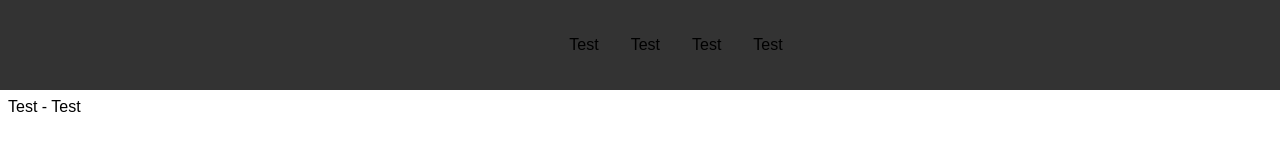
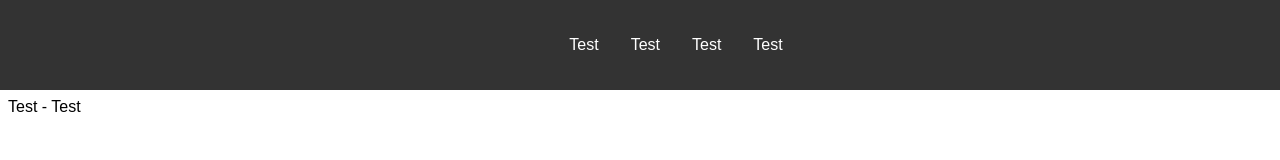
Before and after one commit to piastrempler-netizen/testpage, a plain HTML site: page index.html in a window 1280 px wide. Drawn offline with Linux system fonts and the light colour scheme.

Commit message:
Update style.css

```diff
--- a/style.css
+++ b/style.css
@@ -10,7 +10,7 @@ nav {
     background: #333;
     padding: 1rem;
     z-index: 9999;
-    color: #FFFFF;
+    color: #FFFFFF;
 
 }
 
```
